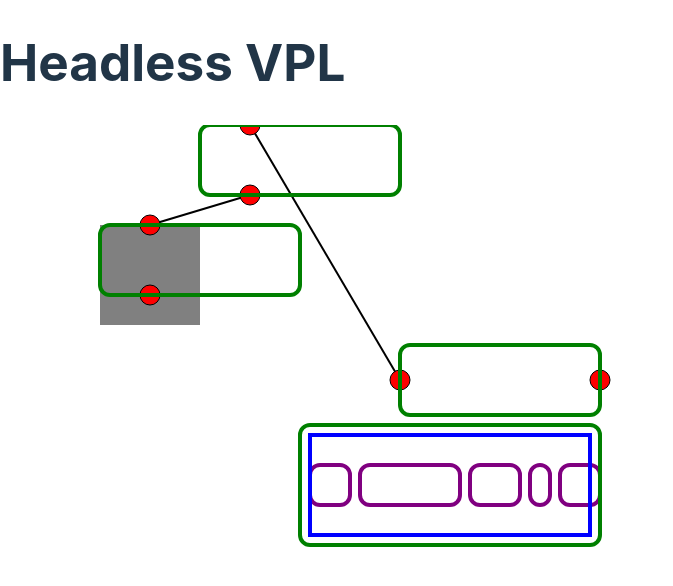
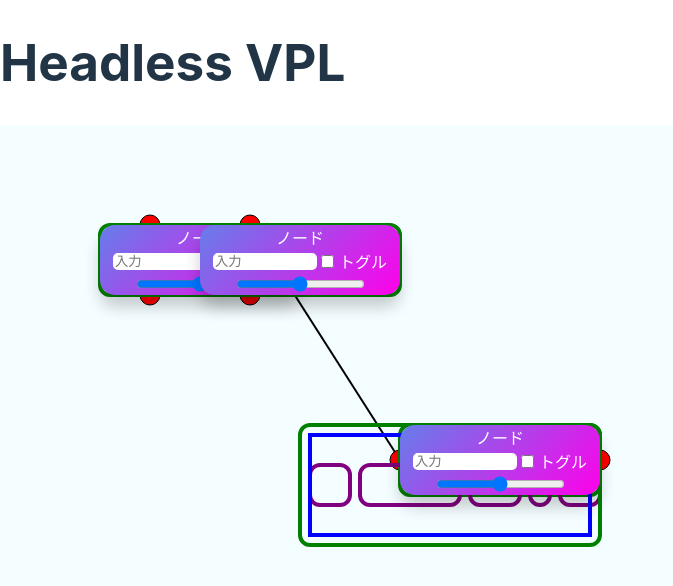
Before and after one commit to headless-vpl/headless-vpl, a React (Vite) app: page / in a window 1280 px wide. Shown: the top 586 px of the page, without its empty margins (0-673 px from the left). Built offline with nearby package versions, Linux system fonts and the light colour scheme.

Commit message:
add domContoller

```diff
--- a/src/App.tsx
+++ b/src/App.tsx
@@ -7,6 +7,7 @@ import { DragAndDrop } from './lib/headless-vpl/util/dnd'
 import { snap } from './lib/headless-vpl/util/snap'
 import { moveGroup } from './lib/headless-vpl/util/moveContainersGroup'
 import AutoLayout from './lib/headless-vpl/core/AutoLayout'
+import { DomController } from './lib/headless-vpl/util/domController'
 
 function App() {
   useEffect(() => {
@@ -50,7 +51,7 @@ function App() {
 
     const container2 = new Container({
       workspace,
-      position: new Position(200, 0),
+      position: new Position(200, 100),
       name: 'container2',
       color: 'red',
       width: 200,
@@ -73,7 +74,7 @@ function App() {
 
     const container3 = new Container({
       workspace,
-      position: new Position(400, 220),
+      position: new Position(400, 300),
       name: 'container3',
       color: 'blue',
       width: 200,
@@ -176,11 +177,15 @@ function App() {
     let snapLocked = false
     let hasFailed = false
 
+    const domController = new DomController('#node1')
+    const domController2 = new DomController('#node2')
+    const domController3 = new DomController('#node3')
+
     animate((dt, frame) => {
       const delta = getPositionDelta(mouseState.mousePosition, previousMousePosition)
       previousMousePosition = { x: mouseState.mousePosition.x, y: mouseState.mousePosition.y }
 
-      //　複数containerをdnd
+      // 複数containerをdnd
       dragContainers = DragAndDrop(
         containers,
         delta,
@@ -189,7 +194,7 @@ function App() {
         dragContainers,
         false,
         () => {
-          //container2のChildrenも一緒に動かす
+          // container2のChildrenも一緒に動かす
           if (dragContainers.includes(container2)) {
             if (container2.Children) {
               const children = container2.Children
@@ -235,6 +240,10 @@ function App() {
         )
         if (snapped) snapLocked = true
       }
+
+      domController.move(container.position.x, container.position.y)
+      domController2.move(container2.position.x, container2.position.y)
+      domController3.move(container3.position.x, container3.position.y)
     })
   }, [])
 
@@ -242,13 +251,76 @@ function App() {
     <>
       <h1>Headless VPL</h1>
       {/* workspace */}
-      <div style={{ width: '1200px', height: '700px', backgroundColor: 'white' }}>
-        <svg id='workspace' style={{ width: '100%', height: '100%' }}>
-          <rect x='100' y='100' width='100' height='100' fill='gray' />
-        </svg>
+      <div
+        style={{
+          width: '1200px',
+          height: '700px',
+          backgroundColor: 'rgb(244, 253, 255)',
+          position: 'relative',
+        }}
+      >
+        {/* Debug */}
+        <svg id='workspace' style={{ width: '100%', height: '100%', position: 'absolute' }}></svg>
+
+        {/* display */}
+        <div
+          style={{
+            position: 'absolute',
+            top: 0,
+            left: 0,
+            width: '100%',
+            height: '100%',
+            pointerEvents: 'none',
+          }}
+        >
+          <Node id='node1' />
+          <Node id='node2' />
+          <Node id='node3' />
+        </div>
       </div>
     </>
   )
 }
 
+const Node = ({ id }: { id: string }) => {
+  return (
+    <div
+      id={id}
+      style={{
+        cursor: 'grab',
+        position: 'absolute',
+        width: '200px',
+        height: '70px',
+        boxShadow: '0 12px 16px rgba(0, 0, 0, 0.2)',
+        borderRadius: '15px',
+        display: 'flex',
+        flexDirection: 'column',
+        background: 'linear-gradient(135deg, #667eea, rgb(255, 0, 234))',
+        alignItems: 'center',
+        justifyContent: 'center',
+        userSelect: 'none',
+      }}
+    >
+      <p style={{ color: 'white', fontWeight: 'bold', margin: 0 }}>ノード</p>
+      <div style={{ display: 'flex', alignItems: 'center', justifyContent: 'center' }}>
+        <input
+          type='text'
+          placeholder='入力'
+          style={{
+            borderRadius: '5px',
+            border: 'none',
+            width: '50%',
+            pointerEvents: 'auto',
+          }}
+        />
+        <label style={{ color: 'white', fontWeight: 'bold' }}>
+          <input type='checkbox' style={{ marginRight: '5px', pointerEvents: 'auto' }} />
+          トグル
+        </label>
+      </div>
+      <input type='range' name='' id='' style={{ pointerEvents: 'auto' }} />
+    </div>
+  )
+}
+
 export default App
--- /dev/null
+++ b/src/lib/headless-vpl/util/domController.ts
@@ -0,0 +1,38 @@
+export class DomController {
+  private element: HTMLElement
+  private x: number = 0
+  private y: number = 0
+
+  constructor(selector: string) {
+    const el = document.querySelector(selector)
+    if (!el) {
+      throw new Error(`Element with selector "${selector}" not found.`)
+    }
+    this.element = el as HTMLElement
+    this.updatePosition()
+  }
+
+  // 絶対位置への移動
+  move(x: number, y: number): void {
+    this.x = x
+    this.y = y
+    this.updatePosition()
+  }
+
+  // 相対移動
+  moveBy(dx: number, dy: number): void {
+    this.x += dx
+    this.y += dy
+    this.updatePosition()
+  }
+
+  // 現在の位置を取得するゲッター
+  getPosition(): { x: number; y: number } {
+    return { x: this.x, y: this.y }
+  }
+
+  // DOM要素のtransformスタイルを更新する
+  private updatePosition(): void {
+    this.element.style.transform = `translate(${this.x}px, ${this.y}px)`
+  }
+}
```
